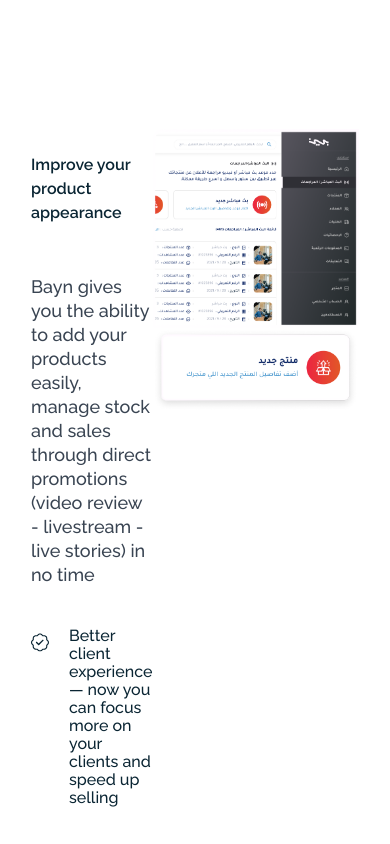
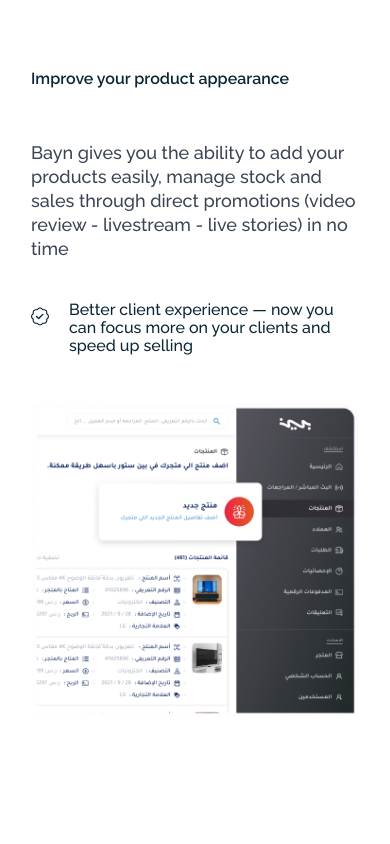
Before and after one commit to omaritooo/Bayn, a Nuxt app: page /business in a window 390 px wide. Shown: the part 4980-5824 px from the top of the page. Built offline with nearby package versions, Linux system fonts and the light colour scheme; what tailwindcss-text-fill-stroke would draw is missing.

Commit message:
business resp

```diff
--- a/components/Busine/Head.vue
+++ b/components/Busine/Head.vue
@@ -95,7 +95,9 @@
           />
         </svg>
       </div>
-      <div class="relative hidden xl:max-w-[498.48px] md:flex">
+      <div
+        class="relative hidden mt-[15px] md:mt-0 xl:max-w-[498.48px] md:flex"
+      >
         <img
           class="object-cover lg:w-max-w-[480px]"
           src="/Bayn Website (1)/1922 3.png"
--- a/components/Busine/Hire.vue
+++ b/components/Busine/Hire.vue
@@ -414,7 +414,7 @@
         </div>
       </div>
     </div>
-    <div class="flex lg:hidden">
+    <div class="hidden lg:hidden">
       <img src="/Group 48 1.png" alt />
     </div>
   </div>
--- a/components/Busine/Improve.vue
+++ b/components/Busine/Improve.vue
@@ -1,8 +1,19 @@
 <template>
-    <div class="flex lg:justify-center px-[31px] lg:gap-x-16 2xl:px-80 xl:px-[110px] pt-[300px]">
-        <div class="relative">
+  <div
+    class="
+      flex flex-col
+      md:flex-row
+      lg:justify-center
+      px-[31px]
+      lg:gap-x-16
+      2xl:px-80
+      xl:px-[110px]
+      pt-[300px]
+    "
+  >
+    <div class="hidden md:block relative">
       <img
-                class="lg:w-[575.1px] md:w-[346.26px] md:h-[332.67px] lg:h-[551.47px]"
+        class="lg:w-[575.1px] w-[346.26px] h-[332.67px] lg:h-[551.47px]"
         src="/1922 2.png"
         alt
       />
@@ -13,22 +24,64 @@
                     <img src="02.png" alt />
             </div>-->
       <div
-                class="absolute flex z-20 md:-left-[14%] md:top-[24%] lg:left-[15.5%] lg:h-fit lg:top-[27%]"
+        class="
+          absolute
+          flex
+          z-20
+          md:-left-[14%] md:top-[24%]
+          lg:left-[15.5%] lg:h-fit lg:top-[27%]
+        "
       >
         <img src="/LIVE CARD 1.png" alt />
       </div>
-            <div class="absolute md:px-32 md:py-8 lg:py-14 bg-white top-[29%] z-10 left-[1%]"></div>
+      <div
+        class="
+          absolute
+          md:px-32 md:py-8
+          lg:py-14
+          bg-white
+          top-[29%]
+          z-10
+          left-[1%]
+        "
+      ></div>
+    </div>
+    <div class="block md:hidden">
+      <img src="/Group 49 1.png" alt="" />
     </div>
     <div class="flex flex-col gap-y-[50px] w-fit lg:mx-auto order-first">
       <div class="pb-12 pt-6 flex flex-col gap-y-[40px]">
         <!-- <h1 class="font-[600] w-fit text-[28px] text-[#D8315B] uppercase">for Business Owner</h1> -->
         <div class="flex flex-col gap-y-[50px]">
           <p
-                        class="font-[600] w-fit md:max-w-[503.02px] md:text-[38px] md:leading-[45px] lg:text-[48px] text-[#0A2533] lg:leading-[60px]"
-                    >Improve your product appearance</p>
+            class="
+              font-[600]
+              w-fit
+              md:max-w-[503.02px] md:text-[38px] md:leading-[45px]
+              lg:text-[48px]
+              text-[#0A2533]
+              lg:leading-[60px]
+            "
+          >
+            Improve your product appearance
+          </p>
           <p
-                        class="font-[500] leading-[24px] text-[18px] lg:leading-[32px] md:max-w-[372.9px] lg:max-w-[497.85px] w-fit lg:text-[24px] text-[#394452]"
-                    >Bayn gives you the ability to add your products easily, manage stock and sales through direct promotions (video review - livestream - live stories) in no time</p>
+            class="
+              font-[500]
+              leading-[24px]
+              text-[18px]
+              lg:leading-[32px]
+              md:max-w-[372.9px]
+              lg:max-w-[497.85px]
+              w-fit
+              lg:text-[24px]
+              text-[#394452]
+            "
+          >
+            Bayn gives you the ability to add your products easily, manage stock
+            and sales through direct promotions (video review - livestream -
+            live stories) in no time
+          </p>
         </div>
         <!-- <button
                     class="bg-black font-semibold rounded-[8px] text-[14px] px-[20px] py-[15px] text-white w-fit"
@@ -67,8 +120,21 @@
             </svg>
           </div>
           <div
-                        class="md:text-[14px] lg:text-[18px] ml-[20px] leading-[18px] max-w-[284.89px] lg:leading-[32px] font-[500] text-[#0A2533] lg:max-w-[464px]"
-                    >Better client experience — now you can focus more on your clients and speed up selling</div>
+            class="
+              md:text-[14px]
+              lg:text-[18px]
+              ml-[20px]
+              leading-[18px]
+              max-w-[284.89px]
+              lg:leading-[32px]
+              font-[500]
+              text-[#0A2533]
+              lg:max-w-[464px]
+            "
+          >
+            Better client experience — now you can focus more on your clients
+            and speed up selling
+          </div>
         </div>
       </div>
     </div>
@@ -76,9 +142,7 @@
 </template>
 
 <script>
-export default {
-
-}
+export default {}
 </script>
 
 <style>
--- a/components/Busine/Shoppable.vue
+++ b/components/Busine/Shoppable.vue
@@ -88,6 +88,7 @@
           text-[18px]
           lg:text-[24px] lg:leading-[32px]
           text-center
+          md:text-left
           mx-auto
           md:mx-0
           leading-[24px]
```
Also changed, not shown: static/Group 49 1.png (added). Lines whose indentation alone changed are shown as unchanged.
